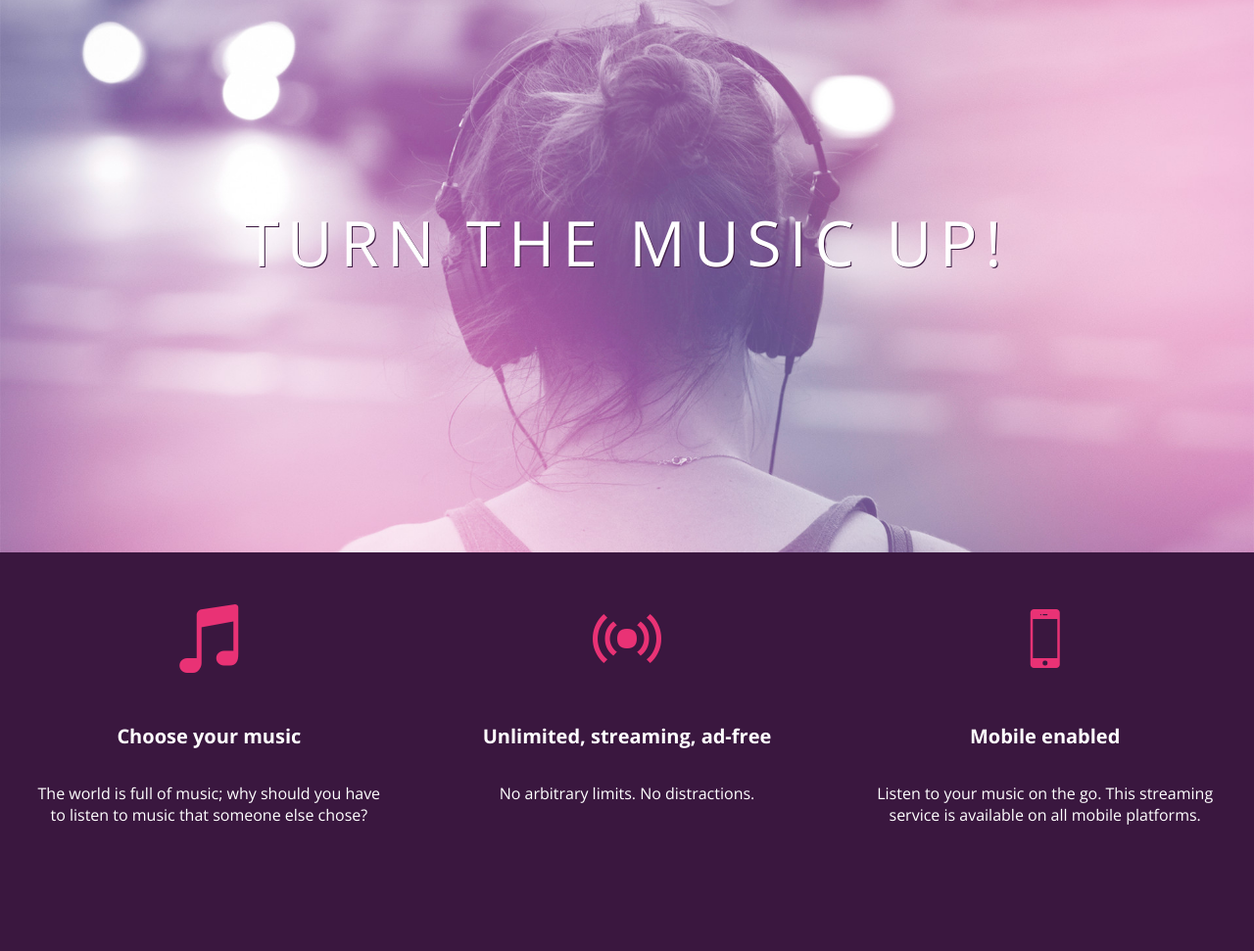
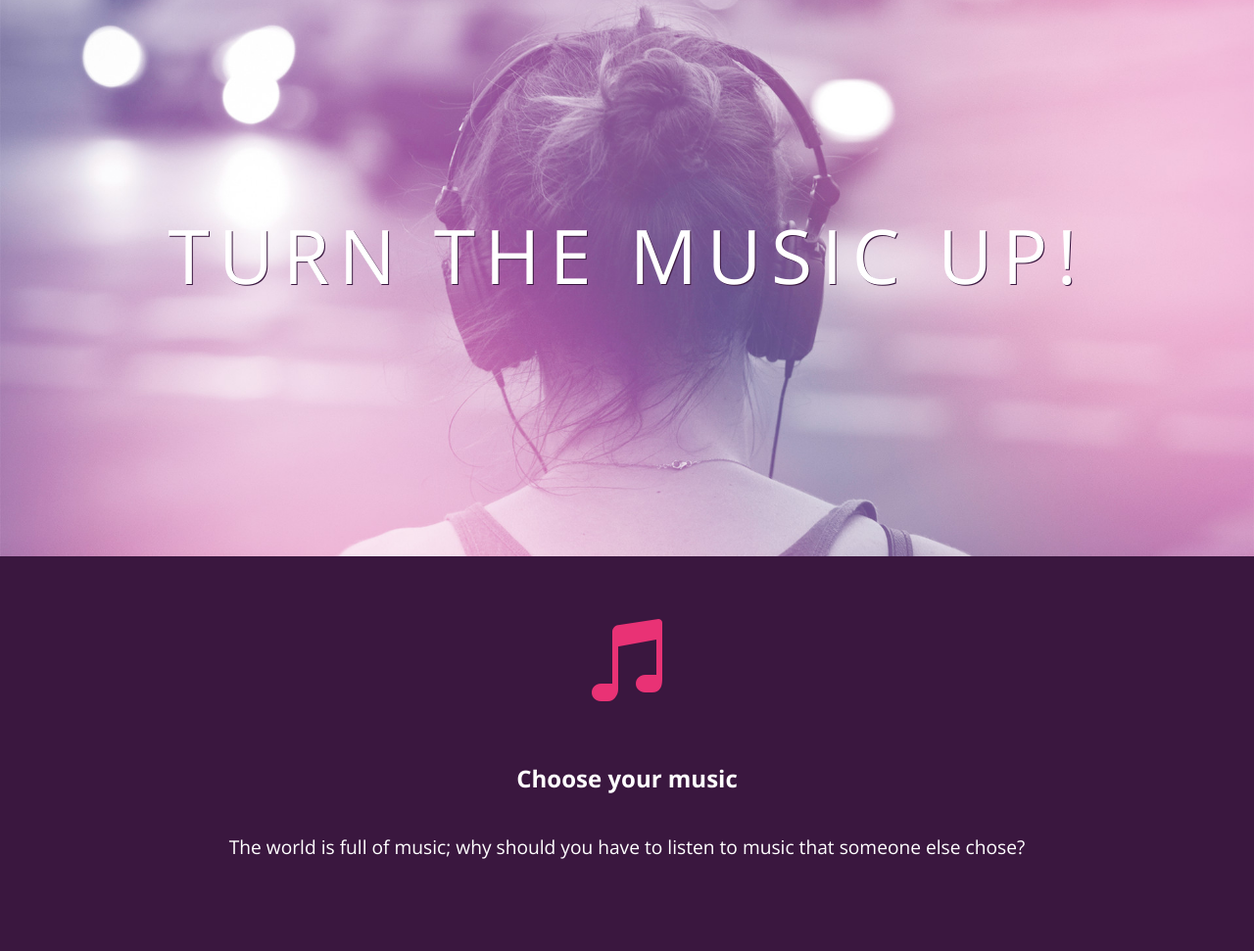
Before and after one commit to per4mnce/bloc-jams, a plain HTML site: page index.html in a window 1280 px wide. Shown: the part 132-1103 px from the top of the page at 98% size. Before the commit the page ends 1023 px from the top, so only its background shows below. Drawn offline with nearby package versions, Linux system fonts and the light colour scheme.

Commit message:
Checkpoint 8

```diff
--- a/index.html
+++ b/index.html
@@ -3,10 +3,12 @@
 
 <head>
     <title>Bloc Jams</title>
+    <meta name="viewport" content="width=device-width, initial-scale=1">
     <link rel="stylesheet" type="text/css" href="http://fonts.googleapis.com/css?family=Open+Sans:400,800,600,700,300">
     <link rel="stylesheet" type="text/css" href="http://code.ionicframework.com/ionicons/2.0.1/css/ionicons.min.css">
     <link rel="stylesheet" type="text/css" href="styles/normalize.css">
     <link rel="stylesheet" type="text/css" href="styles/main.css">
+    <link rel="stylesheet" type="text/css" href="styles/landing.css">
 </head>
 
 <body class="landing">
@@ -18,19 +20,19 @@
         <!-- hero content -->
         <h1 class="hero-title">Turn the music up!</h1>
     </section>
-    <section class="selling-points">
+    <section class="selling-points container">
         <!-- selling points -->
-        <div class="point">
+        <div class="point column third">
             <span class="ion-music-note"></span>
             <h5 class="point-title">Choose your music</h5>
             <p class="point-description">The world is full of music; why should you have to listen to music that someone else chose?</p>
         </div>
-        <div class="point">
+        <div class="point column third">
             <span class="ion-radio-waves"></span>
             <h5 class="point-title">Unlimited, streaming, ad-free</h5>
             <p class="point-description">No arbitrary limits. No distractions.</p>
         </div>
-        <div class="point">
+        <div class="point column third">
             <span class="ion-iphone"></span>
             <h5 class="point-title">Mobile enabled</h5>
             <p class="point-description">Listen to your music on the go. This streaming service is available on all mobile platforms.</p>
--- /dev/null
+++ b/styles/landing.css
@@ -0,0 +1,48 @@
+body.landing {
+     background-color: rgb(58,23,63);
+ }
+
+ .hero-content {
+     position: relative;
+     min-height: 600px;
+     background-image: url(../assets/images/bloc_jams_bg.jpg);
+     background-repeat: no-repeat;
+     background-position: center center;
+     background-size: cover;
+ }
+
+ .hero-content .hero-title {
+     position: absolute;
+     top: 40%;
+     -webkit-transform: translateY(-50%);
+     -moz-transform: translateY(-50%);
+     transform: translateY(-50%);
+     width: 100%;
+     text-align: center;
+     font-size: 4rem;
+     font-weight: 300;
+     text-transform: uppercase;
+     letter-spacing: 0.5rem;
+     text-shadow: 1px 1px 0px rgb(58,23,63);
+ }
+
+ .selling-points {
+     position: relative;
+ }
+
+ .point {
+     position: relative;
+     padding: 2rem;
+     text-align: center;
+ }
+
+ .point .point-title {
+     font-size: 1.25rem;
+ }
+
+ .ion-music-note,
+ .ion-radio-waves,
+ .ion-iphone {
+     color: rgb(233,50,117);
+     font-size: 5rem;
+ }
--- a/styles/main.css
+++ b/styles/main.css
@@ -1,77 +1,47 @@
+*,
+*:before,
+*:after {
+    -moz-box-sizing: border-box;
+    -webkit-box-sizing: border-box;
+    box-sizing: border-box;
+}
 html {
-     height: 100%; /* makes sure our HTML takes up 100% of the browser window */
+    height: 100%;
+    /* makes sure our HTML takes up 100% of the browser window */
     font-size: 100%;
 }
-
 body {
-     font-family: 'Open Sans'; /* sets our font to the "Open Sans" typeface */
-     color: white;             /* sets the text color to white */
-     min-height: 100%;         /* says the height of the body must be, at minimum, 100% of the window */
+    font-family: 'Open Sans';
+    /* sets our font to the "Open Sans" typeface */
+    color: white;
+    /* sets the text color to white */
+    min-height: 100%;
+    /* says the height of the body must be, at minimum, 100% of the window */
 }
-
- body.landing {
-     background-color: rgb(58,23,63); /* sets the background color to an RGB value (see below) */
- }
-
 .navbar {
     padding: 0.5rem;
-     background-color: rgb(101,18,95);
+    background-color: rgb(101, 18, 95);
 }
-
 .navbar .logo {
-     position: relative; /* positioning will be explained in a resource */
+    position: relative;
+    /* positioning will be explained in a resource */
     left: 2rem;
 }
-
-.hero-content {
-     position: relative; /* positioning will be explained in a resource */
-     min-height: 600px;  /* hero content element must be _at least_ 600 pixels */
-     background-image: url(../assets/images/bloc_jams_bg.jpg);
-     background-repeat: no-repeat;
-     background-position: center center;
-     background-size: cover;
+.container {
+    margin: 0 auto;
+    max-width: 64rem;
 }
-
-.hero-content .hero-title {
-     position: absolute;             /* positioning will be explained in a resource */
-     top: 40%;                       /* positioning will be explained in a resource */
-     -webkit-transform: translateY(-50%);
-     -moz-transform: translateY(-50%);
-     -ms-transform: translateY(-50%);
-     transform: translateY(-50%);
-     width: 100%;                    /* makes sure the title inhabits the full width of its container */
-     text-align: center;             /* aligns text in the horizontal center of the element */
-     font-size: 4rem;                /* specifies the size of the font in root em units */
-     font-weight: 300;               /* makes the font thinner or lighter weight */
-     text-transform: uppercase;      /* transforms the text to be all uppercase lettering */
-     letter-spacing: 0.5rem;         /* puts 0.5 root ems worth of space between each letter */
-     text-shadow: 1px 1px 0px rgb(58,23,63); /* creates a shadow underneath the text for readability over the image */
+@media (min-width: 40rem) {
+    /* Medium and small screens (640px) */
+    /* Style information will go here */
+    html {
+        font-size: 112%;
     }
-
-.selling-points {
-     position: relative;
-     display: table;
-     width: 100%;
-     -webkit-box-sizing: border-box;
-     -moz-box-sizing: border-box;
-     box-sizing: border-box; /* we'll explain this in a resource */
 }
-
- .point {
-     display: table-cell;
-     position: relative;
-     width: 33.3%;
-     padding: 2rem;
-     text-align: center;
+@media (min-width: 64rem) {
+    /* Large screens (1024px) */
+    /* Style information will go here */
+    html {
+        font-size: 120%;
     }
-
- .point .point-title {
-     font-size: 1.25rem;
 }
-
- .ion-music-note,
- .ion-radio-waves,
- .ion-iphone {
-     color: rgb(233,50,117);
-     font-size: 5rem;
- }
```
Lines whose indentation alone changed are shown as unchanged.
